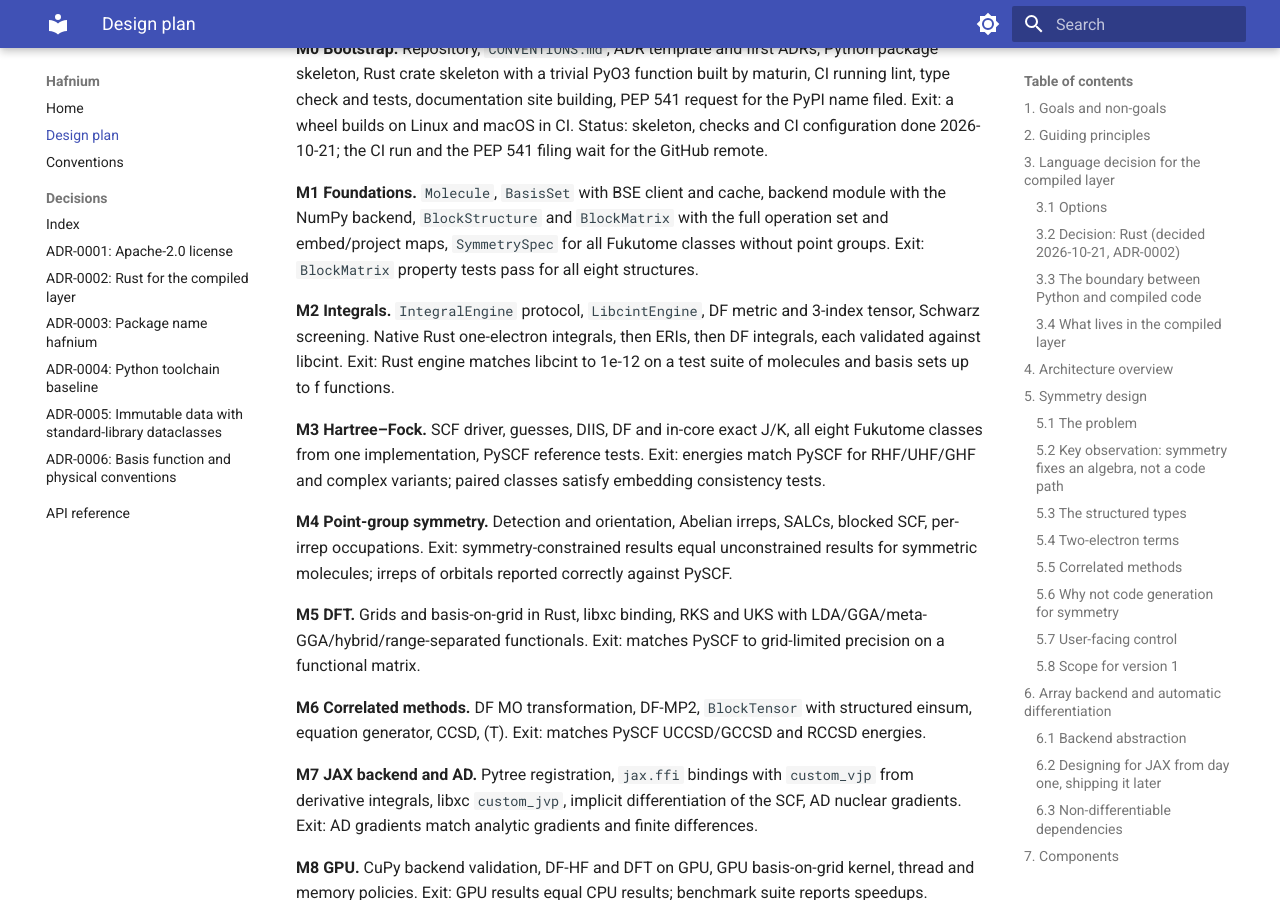
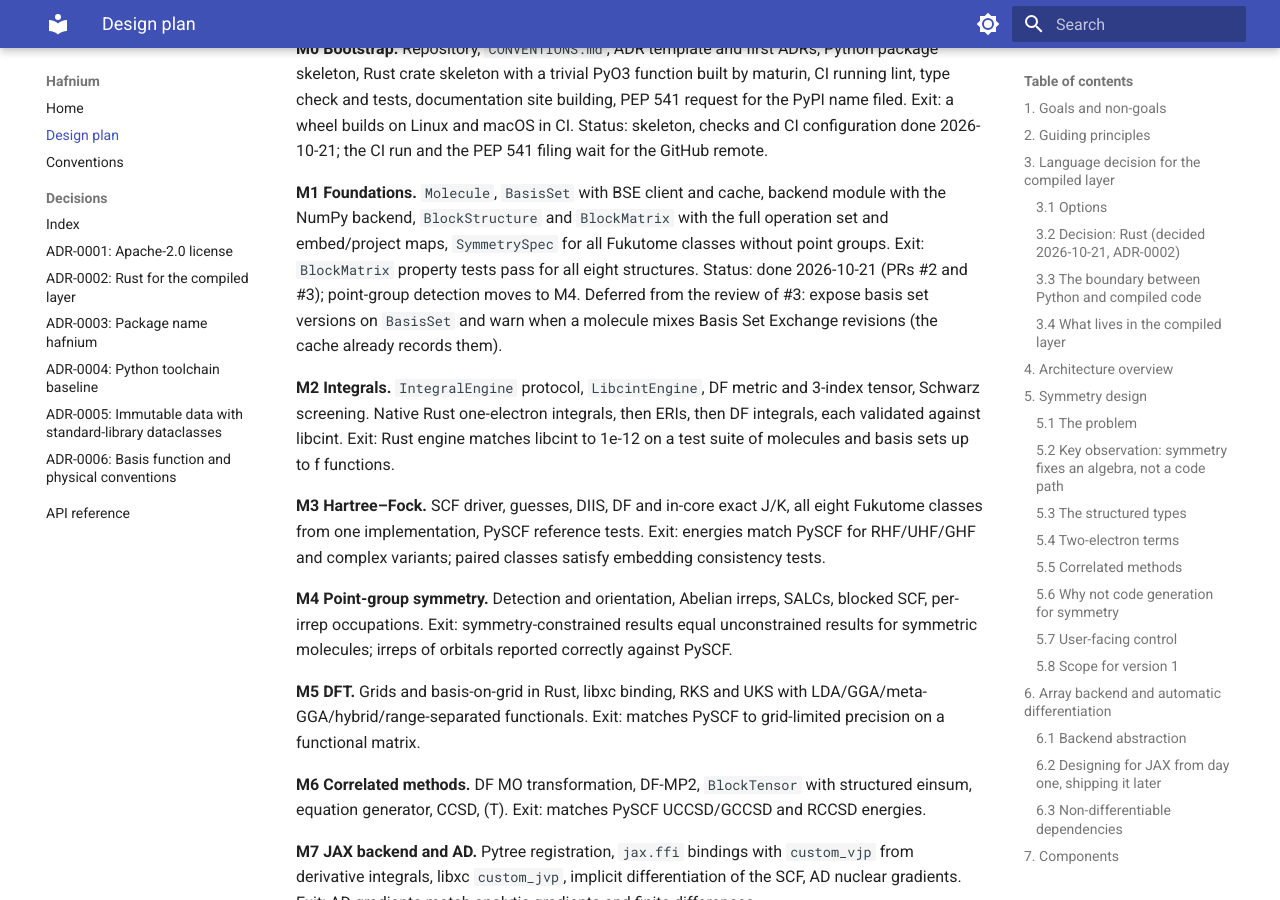
Before and after one commit to maxnus/hafnium, an MkDocs documentation site: the page built from docs/plan.md, in a window 1280 px wide and 900 px high, scrolled down 12480 px. Built offline with MkDocs 1.6.1 and Material for MkDocs 9.7.7, drawn with Linux system fonts in a browser that asks for light colours.

Commit message:
docs: record M1 status and the deferred basis-version item
Co-Authored-By: Claude Fable 5.1 <noreply@anthropic.com>

```diff
--- a/PLAN.md
+++ b/PLAN.md
@@ -536,7 +536,10 @@ wait for the GitHub remote.
 backend module with the NumPy backend, `BlockStructure` and `BlockMatrix` with
 the full operation set and embed/project maps, `SymmetrySpec` for all
 Fukutome classes without point groups. Exit: `BlockMatrix` property tests
-pass for all eight structures.
+pass for all eight structures. Status: done 2026-10-21 (PRs #2 and #3);
+point-group detection moves to M4. Deferred from the review of #3: expose
+basis set versions on `BasisSet` and warn when a molecule mixes Basis Set
+Exchange revisions (the cache already records them).
 
 **M2 Integrals.** `IntegralEngine` protocol, `LibcintEngine`, DF metric
 and 3-index tensor, Schwarz screening. Native Rust one-electron integrals,
```
